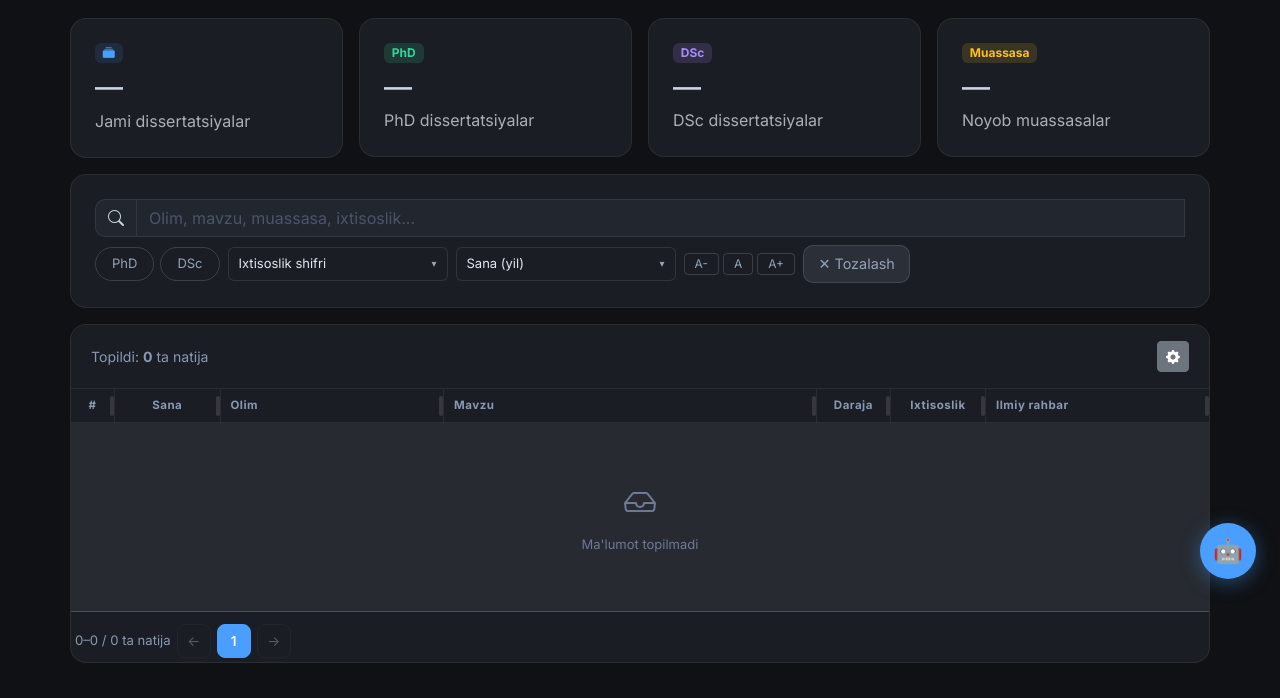
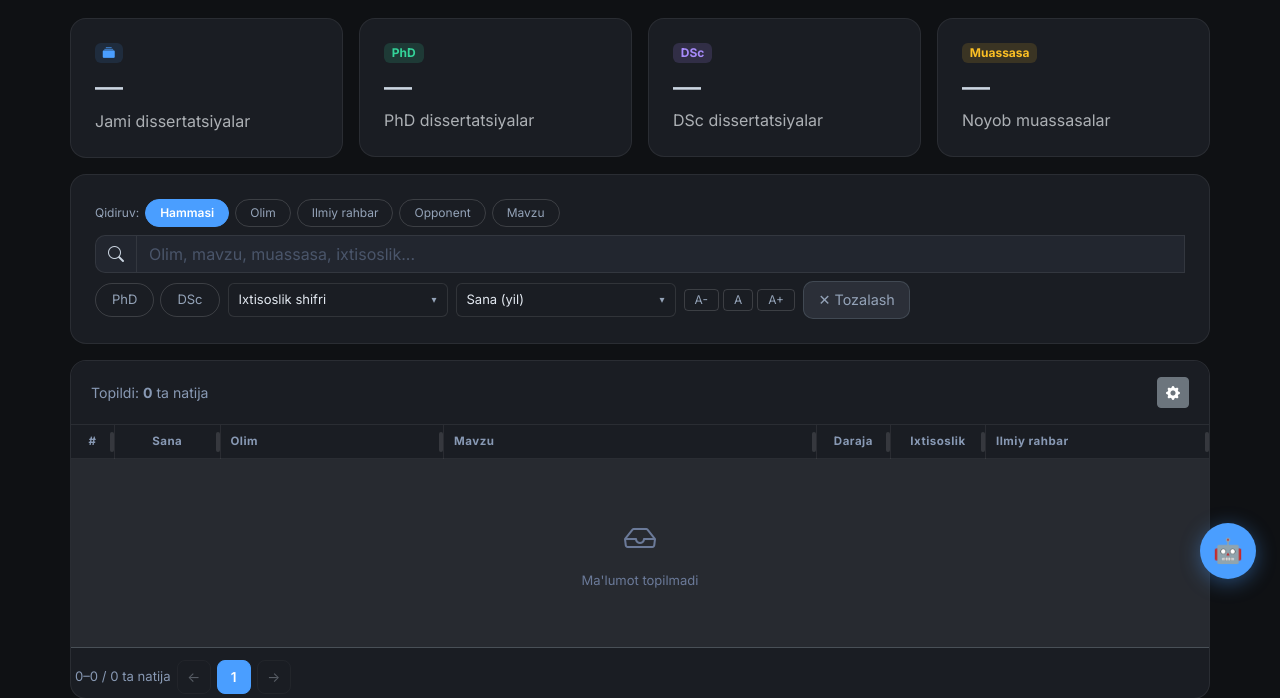
Before and after one commit to botirbekbahodirovich-gif/oak-dissertatsiya, a Flask app: page /dashboard in a window 1280 px wide. Shown: the part 197-895 px from the top of the page. Run offline with Flask 3, Linux system fonts and the light colour scheme; the visitor is signed in with stand-in values (Sample User, id 1); data that the repository does not hold is empty; some libraries are stand-ins or nearby versions.

Commit message:
feat: scope buttons, race fix, skeleton, opponent badge

```diff
--- a/templates/dashboard.html
+++ b/templates/dashboard.html
@@ -157,6 +157,22 @@
   .option-list li.selected { background: rgba(74,158,255,0.2); color: #4a9eff; }
   .option-list li.no-match { color: var(--oak-muted); font-style: italic; cursor: default; padding: 8px 12px; }
 
+  /* scope buttons */
+  .scope-btn {
+    padding: 4px 14px; border-radius: 16px;
+    border: 1px solid rgba(255,255,255,0.15);
+    background: transparent; color: #94a3b8;
+    font-size: 12px; cursor: pointer; transition: all 0.2s;
+  }
+  .scope-btn:hover { border-color: rgba(74,158,255,0.4); color: #e2e8f0; }
+  .scope-btn.active { background: #4a9eff; border-color: #4a9eff; color: #fff; font-weight: 600; }
+
+  /* skeleton pulse */
+  @keyframes pulse {
+    0%, 100% { opacity: 0.4; }
+    50%       { opacity: 0.8; }
+  }
+
   @media (max-width: 576px) {
     .page-heading h1 { font-size: 1.05rem; }
     .table-header-bar { flex-direction: column; align-items: flex-start; gap: 0.5rem; }
@@ -182,6 +198,15 @@
   </div>
 
   <div class="content-card mb-3 filter-panel">
+    <!-- Scope buttons -->
+    <div class="search-scope" style="display:flex;gap:6px;margin-bottom:8px;flex-wrap:wrap;align-items:center;">
+      <span style="color:#94a3b8;font-size:12px;">Qidiruv:</span>
+      <button class="scope-btn active" data-scope="all">Hammasi</button>
+      <button class="scope-btn" data-scope="olim">Olim</button>
+      <button class="scope-btn" data-scope="rahbar">Ilmiy rahbar</button>
+      <button class="scope-btn" data-scope="opponent">Opponent</button>
+      <button class="scope-btn" data-scope="mavzu">Mavzu</button>
+    </div>
     <!-- Search -->
     <div class="input-group mb-2">
       <span class="input-group-text">
@@ -284,6 +309,9 @@
   let currentTotal = 0;
   let currentRecords = [];
   let currentFilters = { search:'', daraja:'', ixtisoslik:'', sana_yil:'' };
+  let currentScope = 'all';
+  let searchController = null;
+  let summaryController = null;
   const tableBody = document.getElementById('table-body');
   const sortHeaders = document.querySelectorAll('th[data-sort]');
 
@@ -346,15 +374,18 @@
         ? `<a href="/olim/${encodeURIComponent(r.Olim)}" onclick="event.stopPropagation()" title="Olim profili">${term ? highlight(r.Olim_short || r.Olim, term) : olimDisplay}</a>`
         : '—';
       const termLower = term.toLowerCase();
-      const isOpponentMatch = term.length >= 2 && (
+      const mavzuFull = r.Mavzu || '';
+      const showOpponentBadge = term.length >= 2 &&
+        (currentScope === 'all' || currentScope === 'opponent') &&
+        (
           (r.Opponent_1 || '').toLowerCase().includes(termLower) ||
           (r.Opponent_2 || '').toLowerCase().includes(termLower) ||
           (r.Opponent_3 || '').toLowerCase().includes(termLower)
-      ) && !(r.Olim || '').toLowerCase().includes(termLower);
-      const opponentBadge = isOpponentMatch
-        ? `<span class="opponent-badge" style="display:inline-block;background:rgba(0,0,0,0.4);border:1px solid rgba(255,255,255,0.15);color:#94a3b8;font-size:10px;padding:1px 8px;border-radius:10px;margin-left:6px;vertical-align:middle;">opponent</span>`
+        ) &&
+        !(r.Olim || '').toLowerCase().includes(termLower);
+      const opponentBadge = showOpponentBadge
+        ? `<span style="display:inline-block;background:rgba(0,0,0,0.4);border:1px solid rgba(255,255,255,0.15);color:#94a3b8;font-size:10px;padding:1px 8px;border-radius:10px;margin-left:6px;vertical-align:middle;">opponent</span>`
         : '';
-      const mavzuFull = r.Mavzu || '';
       const supervisorCount = r.supervisor_count || 1;
       const shifr = ixtisoslikShifr(r.Ixtisoslik);
       const shiftLink = r.Ixtisoslik && shifr !== '—'
@@ -363,8 +394,8 @@
       rows.push(`<tr class="data-row" data-row-id="${rowId}">
           <td data-col-key="num" style="color:var(--oak-muted);font-size:0.78rem;">${startIndex + i + 1}</td>
           <td data-col-key="sana" class="cell-sana" onclick="event.stopPropagation();window.location.href='/dashboard?search='+encodeURIComponent('${escHtml(r.Sana)}')">${fmtSana(r.Sana)}</td>
-          <td data-col-key="olim" class="cell-olim">${olimLink}${opponentBadge}</td>
-          <td data-col-key="mavzu" class="cell-mavzu">${term ? highlight(mavzuFull, term) : escHtml(mavzuFull || '—')}</td>
+          <td data-col-key="olim" class="cell-olim">${olimLink}</td>
+          <td data-col-key="mavzu" class="cell-mavzu">${term ? highlight(mavzuFull, term) : escHtml(mavzuFull || '—')}${opponentBadge}</td>
           <td data-col-key="daraja" style="cursor:default;">${darajaSpan}</td>
           <td data-col-key="ixti" class="col-ixtisoslik cell-ixtisoslik">${shiftLink}</td>
           <td data-col-key="rahbar" class="cell-rahbar">${supervisorCell(r.Ilmiy_rahbar, r.Ilmiy_rahbar_short, supervisorCount)}</td>
@@ -567,9 +598,8 @@
   });
 
   function showSkeleton() {
-    tableBody.innerHTML = [1,2,3].map(() =>
-      `<tr class="skeleton-row"><td colspan="7"><div class="skeleton-bar"></div></td></tr>`
-    ).join('');
+    const cell = `<td><div style="height:14px;background:rgba(255,255,255,0.06);border-radius:4px;animation:pulse 1.5s infinite;margin:4px 0;"></div></td>`;
+    tableBody.innerHTML = Array(8).fill(`<tr>${Array(7).fill(cell).join('')}</tr>`).join('');
   }
   function _searchSpinner(on) {
     const icon = document.getElementById('search-icon');
@@ -610,36 +640,37 @@
     el.style.display = 'block';
   }
 
-  let statsTimeout;
-  function fetchSearchStats(term) {
+  function hideSummary() {
     const bar = document.getElementById('search-stats');
     const sumEl = document.getElementById('search-summary');
-    if (!term || term.length < 2) {
     if (bar) bar.style.display = 'none';
     if (sumEl) sumEl.style.display = 'none';
-      return;
-    }
-    clearTimeout(statsTimeout);
-    statsTimeout = setTimeout(() => {
-      const q = encodeURIComponent(term);
-      fetch('/search-stats?search=' + q)
-        .then(r => r.json())
-        .then(d => {
-          document.getElementById('ss-total').textContent  = (d.total  || 0).toLocaleString('uz');
-          document.getElementById('ss-olim').textContent   = (d.olim   || 0).toLocaleString('uz');
-          document.getElementById('ss-mavzu').textContent  = (d.mavzu  || 0).toLocaleString('uz');
-          document.getElementById('ss-rahbar').textContent = (d.rahbar || 0).toLocaleString('uz');
-          if (bar) bar.style.display = '';
-        }).catch(() => {});
-      fetch('/search-summary?search=' + q)
-        .then(r => r.json())
-        .then(renderSummary)
-        .catch(() => {});
-    }, 350);
   }
 
-  async function updateData(reset=false) {
+  function fetchSearchStats(term) {
+    if (summaryController) summaryController.abort();
+    summaryController = new AbortController();
+    if (!term || term.length < 2) { hideSummary(); return; }
+    const q = encodeURIComponent(term);
+    const sig = summaryController.signal;
+    Promise.all([
+      fetch('/search-stats?search='   + q, { signal: sig }).then(r => r.json()),
+      fetch('/search-summary?search=' + q, { signal: sig }).then(r => r.json())
+    ]).then(([stats, summary]) => {
+      const bar = document.getElementById('search-stats');
+      document.getElementById('ss-total').textContent  = (stats.total  || 0).toLocaleString('uz');
+      document.getElementById('ss-olim').textContent   = (stats.olim   || 0).toLocaleString('uz');
+      document.getElementById('ss-mavzu').textContent  = (stats.mavzu  || 0).toLocaleString('uz');
+      document.getElementById('ss-rahbar').textContent = (stats.rahbar || 0).toLocaleString('uz');
+      if (bar) bar.style.display = '';
+      renderSummary(summary);
+    }).catch(e => { if (e.name !== 'AbortError') console.error(e); });
+  }
+
+  function updateData(reset=false) {
     if (reset) currentPage = 1;
+    if (searchController) searchController.abort();
+    searchController = new AbortController();
     showSkeleton();
     renderSortHeaders();
     _searchSpinner(true);
@@ -651,21 +682,24 @@
       page:       currentPage,
       per_page:   PER_PAGE,
       sort_by:    currentSort.key,
-      sort_dir:   currentSort.dir
+      sort_dir:   currentSort.dir,
+      scope:      currentScope
     });
-    try {
-      const res = await fetch('/data?' + params);
-      const data = await res.json();
-      currentTotal = data.total;
+    fetch('/data?' + params, { signal: searchController.signal })
+      .then(r => r.json())
+      .then(data => {
+        currentTotal   = data.total;
         currentRecords = data.records;
-      renderRows(currentRecords, (data.page-1)*PER_PAGE);
+        renderRows(currentRecords, (data.page - 1) * PER_PAGE);
         renderInfo(data.page, data.total);
         renderPagination(data.page, data.total);
-    } catch (err) {
+        _searchSpinner(false);
+      })
+      .catch(e => {
+        if (e.name === 'AbortError') return;
         tableBody.innerHTML = '<tr><td colspan="7"><div class="empty-state"><i class="bi bi-exclamation-triangle"></i><div>Ma\'lumotlarni yuklashda xatolik yuz berdi</div></div></td></tr>';
-    } finally {
         _searchSpinner(false);
-    }
+      });
   }
 
   // Scroll position memory
@@ -682,6 +716,17 @@
     });
   })();
 
+  // Scope buttons
+  document.querySelectorAll('.scope-btn').forEach(btn => {
+    btn.addEventListener('click', function() {
+      document.querySelectorAll('.scope-btn').forEach(b => b.classList.remove('active'));
+      this.classList.add('active');
+      currentScope = this.dataset.scope;
+      currentPage = 1;
+      updateData();
+    });
+  });
+
   // Search
   let searchTimeout;
   const searchInput = document.getElementById('search-input');
@@ -690,33 +735,30 @@
     const val = this.value;
     clearBtn.style.display = val.length ? '' : 'none';
     currentFilters.search = val.trim();
-    if (!val.trim()) {
-      document.getElementById('search-stats').style.display = 'none';
-      document.getElementById('search-summary').style.display = 'none';
-    }
+    if (!val.trim()) hideSummary();
     clearTimeout(searchTimeout);
     if (val.length === 0 || val.length >= 2) {
       searchTimeout = setTimeout(() => {
         currentPage = 1;
         updateData();
         fetchSearchStats(val.trim());
-      }, 300);
+      }, 400);
     }
   });
   clearBtn?.addEventListener('click', function() {
     searchInput.value = ''; clearBtn.style.display = 'none';
     currentFilters.search = '';
-    document.getElementById('search-stats').style.display = 'none';
-    document.getElementById('search-summary').style.display = 'none';
+    hideSummary();
     currentPage = 1; updateData(); searchInput.focus();
   });
 
   // Reset
   document.getElementById('btn-reset')?.addEventListener('click', function() {
     searchInput.value = ''; if (clearBtn) clearBtn.style.display = 'none';
-    document.getElementById('search-stats').style.display = 'none';
-    document.getElementById('search-summary').style.display = 'none';
+    hideSummary();
     _setDaraja('');
+    currentScope = 'all';
+    document.querySelectorAll('.scope-btn').forEach(b => b.classList.toggle('active', b.dataset.scope === 'all'));
     customSelects.forEach(s => s.reset());
     currentFilters = { search:'', daraja:'', ixtisoslik:'', sana_yil:'' };
     updateData(true);
```
Also changed, not shown: data.py (+49 -21 lines). Lines whose indentation alone changed are shown as unchanged.
